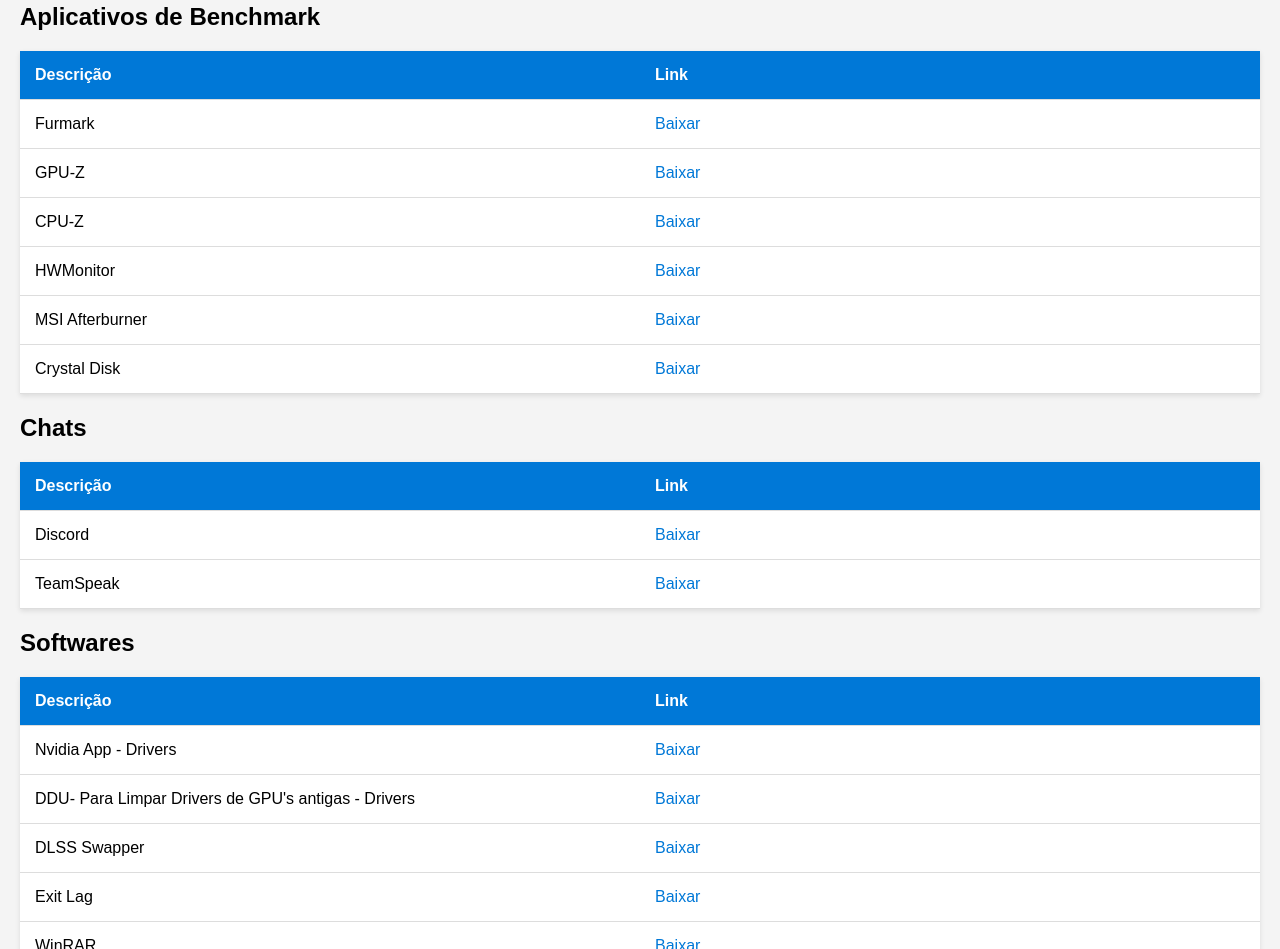
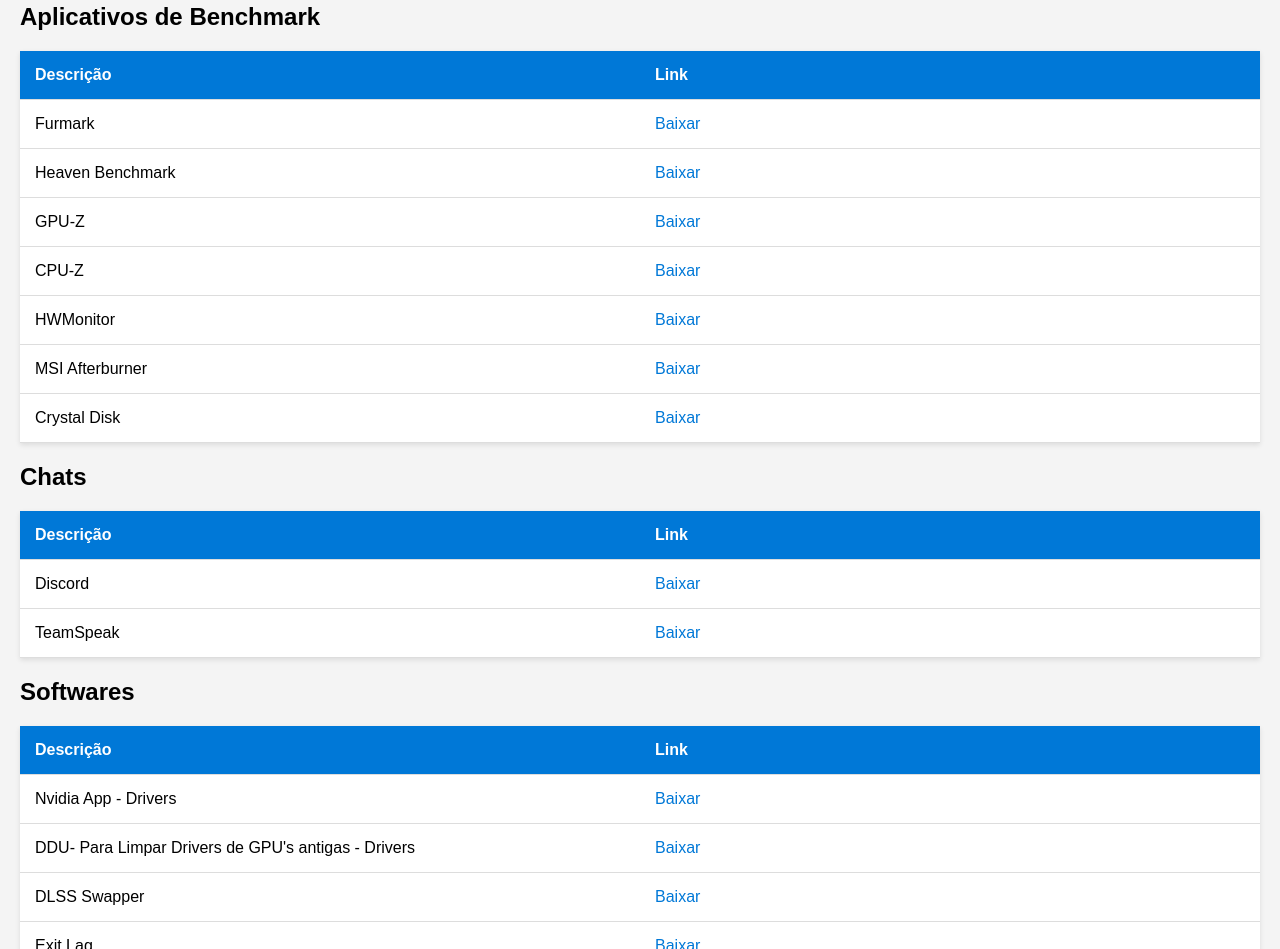
Before and after one commit to NyckolasBotero/Install-Links, a plain HTML site: page index.html in a window 1280 px wide. Shown: the part 1006-1955 px from the top of the page. Drawn offline with Linux system fonts and the light colour scheme.

Commit message:
Update index.html

```diff
--- a/index.html
+++ b/index.html
@@ -147,6 +147,10 @@
                 <td><a href="https://geeks3d.com/dl/get/762" target="_blank">Baixar</a></td>
             </tr>
             <tr>
+                <td>Heaven Benchmark</td>
+                <td><a href="https://assets.unigine.com/d/Unigine_Heaven-4.0.exe" target="_blank">Baixar</a></td>
+            </tr>
+            <tr>
                 <td>GPU-Z</td>
                 <td><a href="https://www.techpowerup.com/download/techpowerup-gpu-z/" target="_blank">Baixar</a></td>
             </tr>
```
